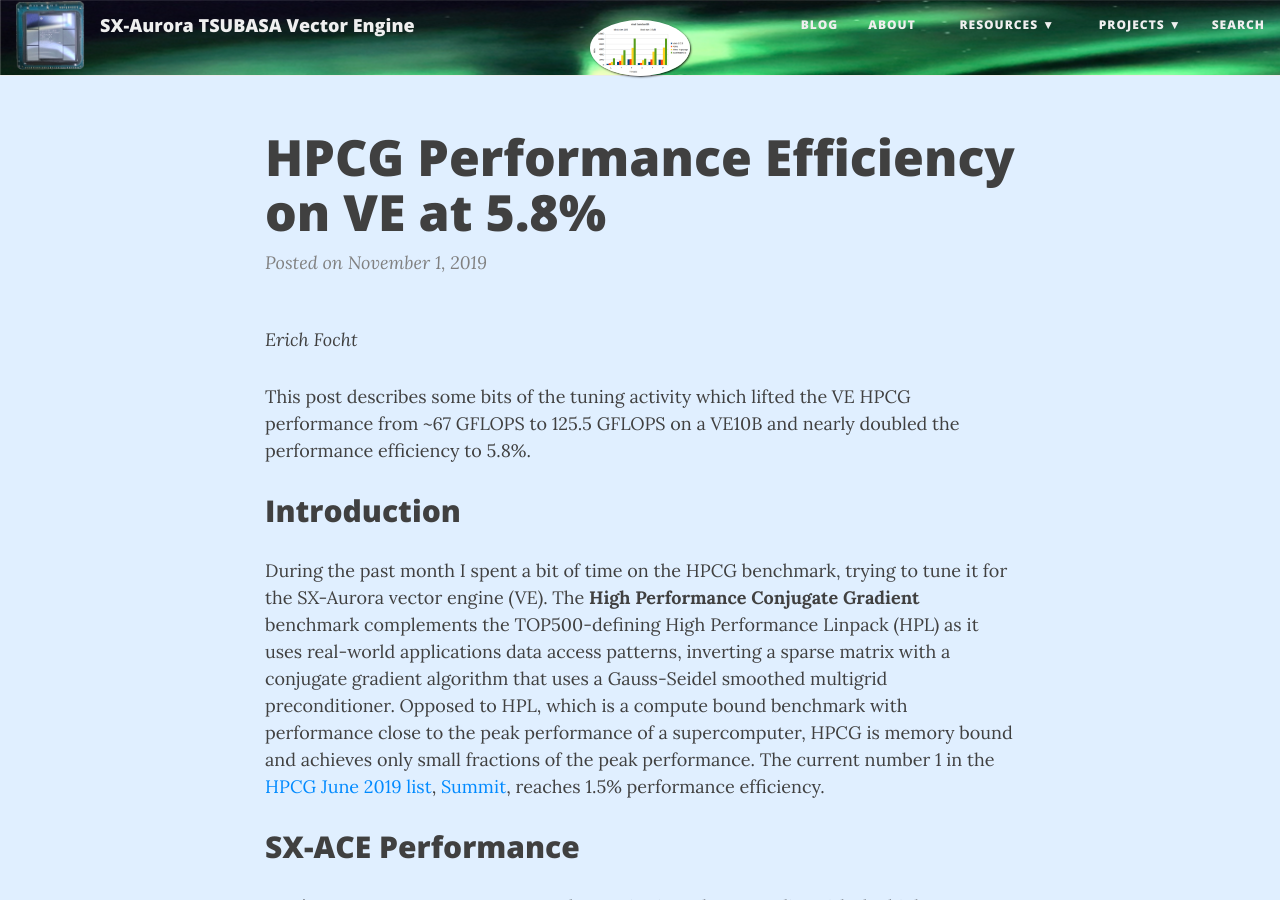
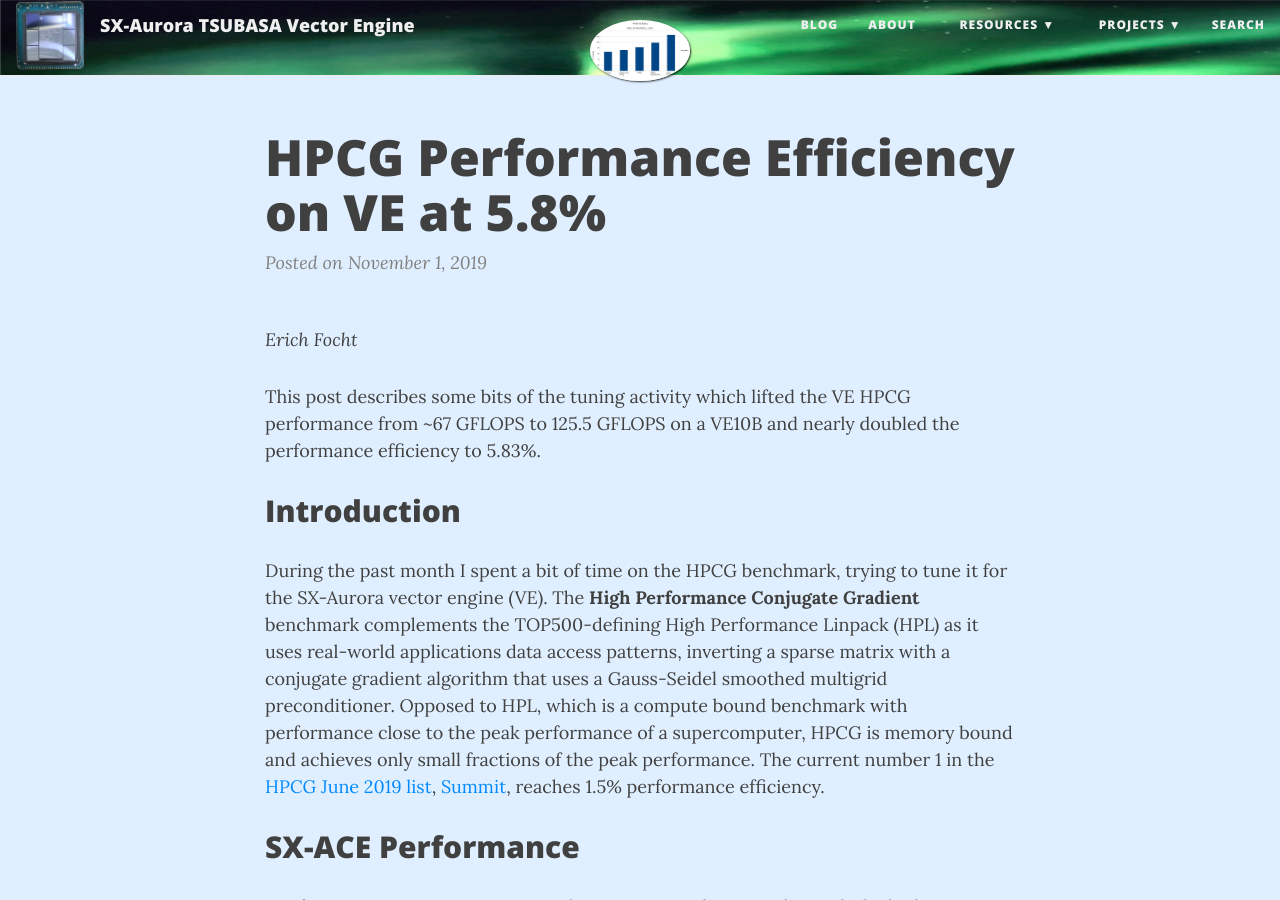
Before and after one commit to SX-Aurora/SX-Aurora.github.io, a Jekyll site: the page built from _posts/2019-11-01-hpcg-tuning.md, in a window 1280 px wide and 900 px high. Built offline with Jekyll 4.4.1, drawn with Linux system fonts in a browser that asks for light colours; nearby versions of some CDN libraries; comment, search, counter and statistics services are not loaded.

Commit message:
Fixed pics in latest post.

```diff
--- a/_posts/2019-11-01-hpcg-tuning.md
+++ b/_posts/2019-11-01-hpcg-tuning.md
@@ -3,7 +3,7 @@
 title: "HPCG Performance Efficiency on VE at 5.8%"
 author: Erich Focht
 excerpt: "Tuning the HPCG benchmark for the SX-Aurora TSUBASA."
-image: /img/accelio_iozone_read_bw.png
+image: /img/hpcg_tuning_path.png
 category: posts
 comments: true
 tags: [benchmark, HPCG, performance, efficiency, vector, sxaurora]
@@ -13,7 +13,7 @@
 
 This post describes some bits of the tuning activity which lifted the
 VE HPCG performance from ~67 GFLOPS to 125.5 GFLOPS on a VE10B and
-nearly doubled the performance efficiency to 5.8%.
+nearly doubled the performance efficiency to 5.83%.
 
 
 ## Introduction
@@ -243,7 +243,7 @@
 eliminating unnecessary operations. The figure below sketches the
 steps and progress.
 
-![HPCG vs. HPL power consumption](/img/HPCG_power_1ve.png)
+![HPCG tuning steps](/img/hpcg_tuning_path.png)
 
 While Aurora is easy to program and debug, some components are
 complicating things, like the 4-way skewed LLC cache. It has
```
